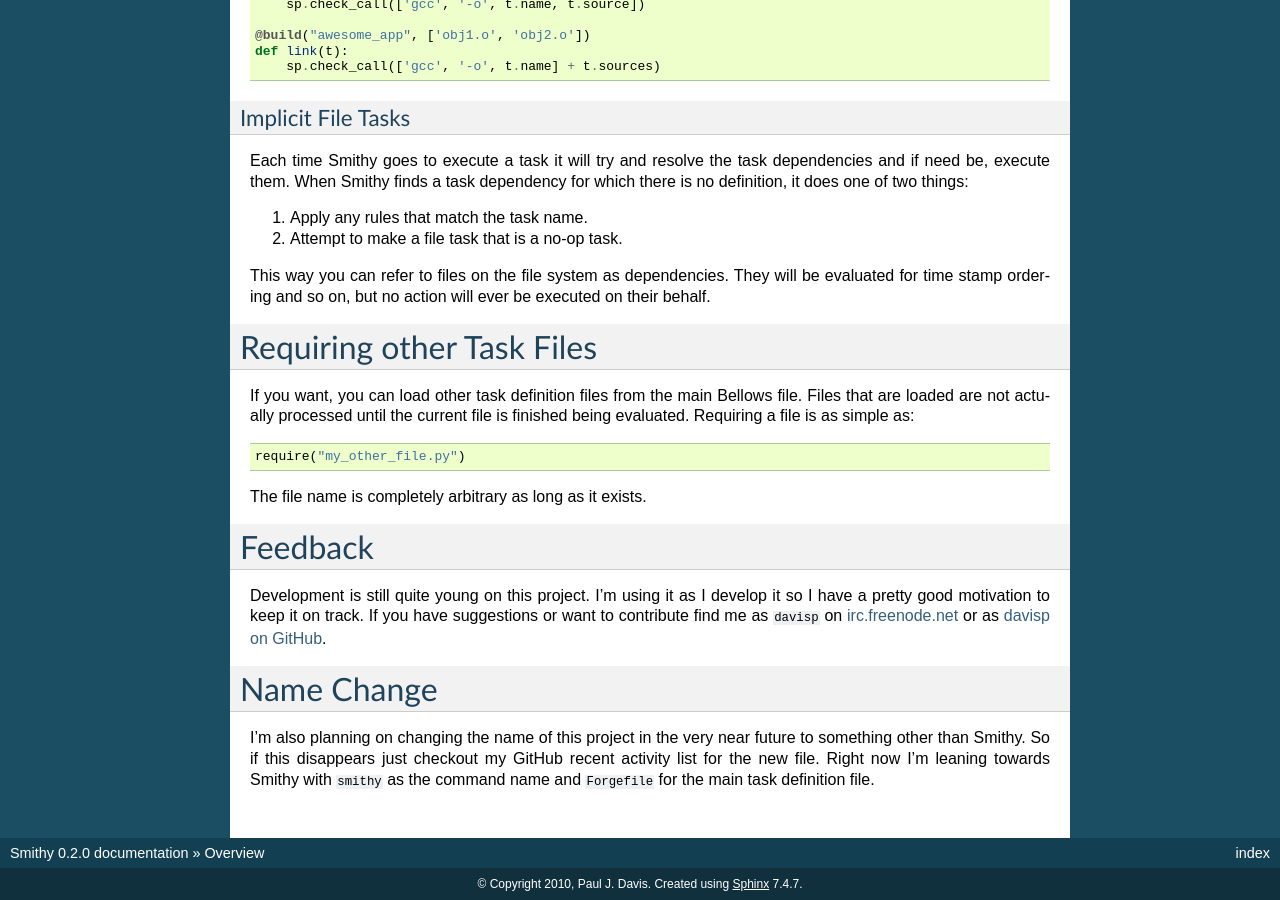
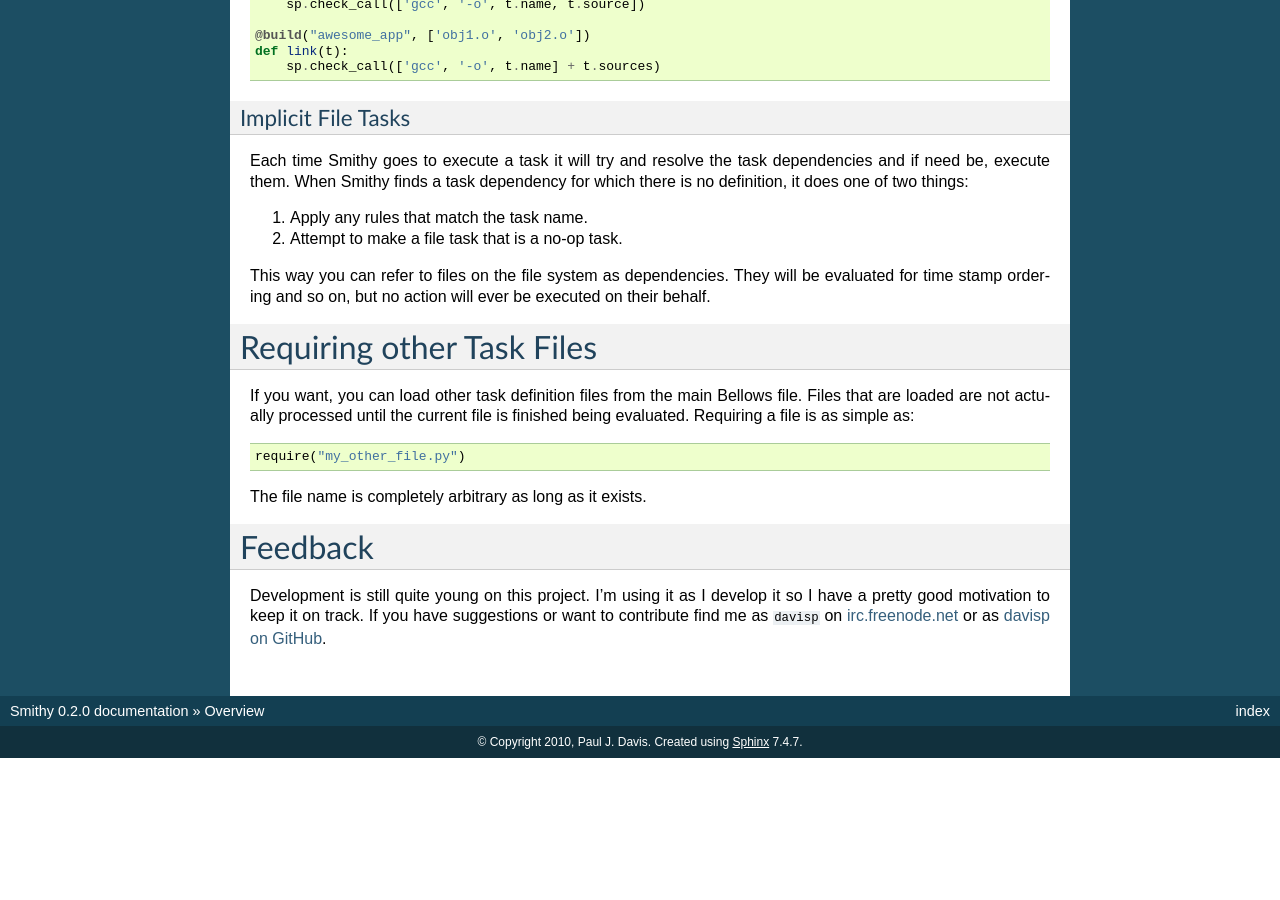
Before and after one commit to GaelVaroquaux/smithy, a Sphinx documentation site: the page built from docs/index.rst, in a window 1280 px wide and 900 px high, scrolled down 4781 px. Built offline with Sphinx 7.4.7, drawn with Linux system fonts in a browser that asks for light colours; after the commit the page ends 5539 px from its top, so only the background shows below that.

Commit message:
Remove notice of impending rename.

```diff
--- a/docs/index.rst
+++ b/docs/index.rst
@@ -281,8 +281,3 @@ Feedback
 ========
 
 Development is still quite young on this project. I'm using it as I develop it so I have a pretty good motivation to keep it on track. If you have suggestions or want to contribute find me as ``davisp`` on `irc.freenode.net <http://freenode.net>`_ or as `davisp on GitHub <http://github.com/davisp>`_.
-
-Name Change
-===========
-
-I'm also planning on changing the name of this project in the very near future to something other than Smithy. So if this disappears just checkout my GitHub recent activity list for the new file. Right now I'm leaning towards Smithy with ``smithy`` as the command name and ``Forgefile`` for the main task definition file.
```
